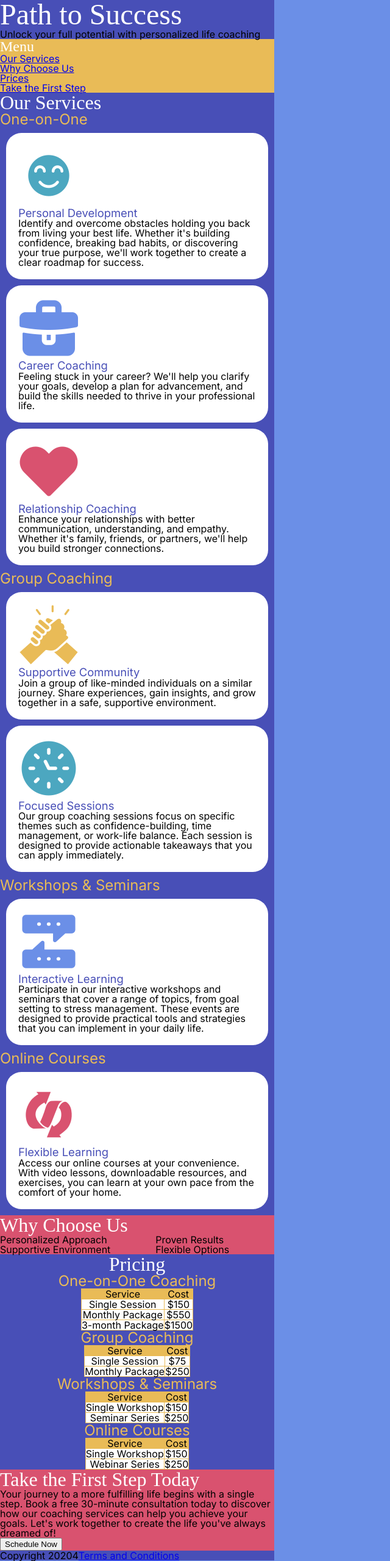
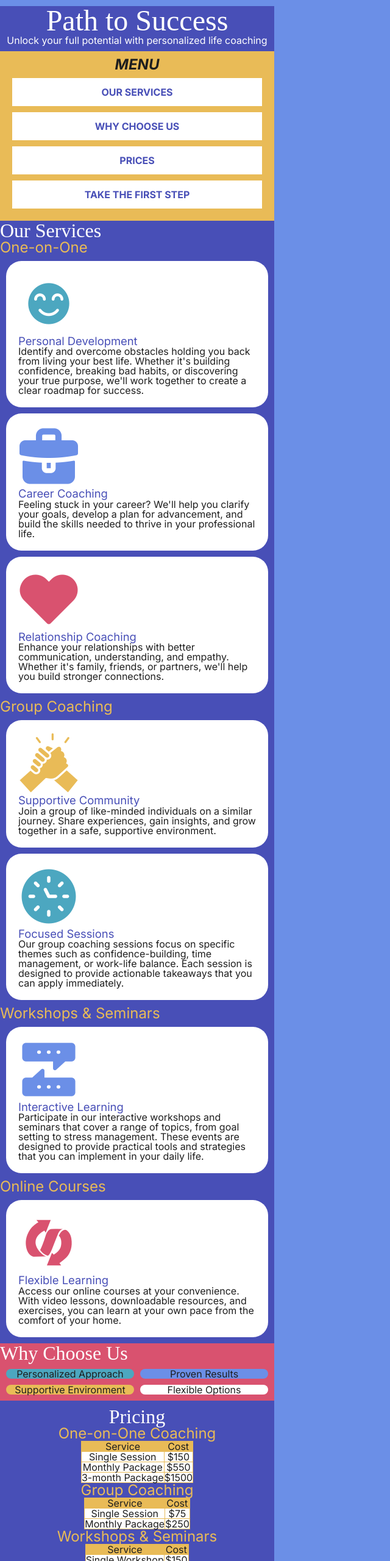
Before and after one commit to owliix/path-to-success, a plain HTML site: page index.html in a window 1280 px wide. Shown: the top 2560 px of the page at 61% size, without its empty margins (0-640 px from the left). Drawn offline with Linux system fonts and the light colour scheme; a web font is replaced by a local one.

Commit message:
css update

```diff
--- a/index.html
+++ b/index.html
@@ -11,8 +11,10 @@
     </head>
     <body>
         <header>
-            <h1>Path to Success</h1>
-            <p>Unlock your full potential with personalized life coaching</p>
+            <section id="ptsuccess">
+                <h1>Path to Success</h1>
+                <p>Unlock your full potential with personalized life coaching</p>
+            </section>
             <nav>
                 <h2>Menu</h2>
                 <ul>
@@ -73,10 +75,10 @@
             <section id="whychoose">
                 <h2>Why Choose Us</h2>
                 <div class="grid">
-                    <div>Personalized Approach</div>
-                    <div>Proven Results</div>
-                    <div>Supportive Environment</div>
-                    <div>Flexible Options</div>
+                    <div class="b1">Personalized Approach</div>
+                    <div class="b2">Proven Results</div>
+                    <div class="b3">Supportive Environment</div>
+                    <div class="b4">Flexible Options</div>
                 </div>
             </section>
 
--- a/style.css
+++ b/style.css
@@ -93,19 +93,50 @@ h4{
 header{
     background-color: var(--purple);
     width: 450px;
+    text-align: center;
+    color: var(--white);
+}
+
+#ptsuccess{
+    margin: 10px;
 }
 
 nav{
     background-color: var(--yellow);
+    text-align: center;
+    margin: 0px;
+    padding-bottom: 10px;
 }
 
 nav > h2{
     font-size: 1.5em;
+    padding: 10px;
+    font-family: Inter;
+    font-weight: bolder;
+    text-transform: uppercase;
+    font-style: italic;
+    color: var(--dark-gray);
+}
+
+li{
+    margin-bottom: 10px;
+    background-color: var(--white);
+    padding: 15px;
+    margin-left: 20px;
+    margin-right: 20px;
+}
+
+li > a{
+    color: var(--purple);
+    text-decoration: none;
+    font-weight: bold;
+    text-transform: uppercase;
 }
 
 body{
     width: 450px;
     background-color: var(--purple);
+    color: var(--dark-gray);
 }
 
 #persdev{
@@ -166,6 +197,7 @@ body{
 
 #whychoose{
     background-color: var(--pink);
+    margin: 0;
 }
 
 
@@ -176,7 +208,35 @@ body{
 
 .grid {
     display: grid;
-    grid-template-columns: auto auto;
+    grid-template-columns: 1fr 1fr;
+    margin: 10px;
+    padding-bottom: 10px;
+    row-gap: 10px;
+    column-gap: 10px;
+}
+
+div.grid > .b1{
+    border-radius: 25px;
+    background-color: var(--teal);
+    text-align: center;
+}
+
+div.grid > .b2{
+    border-radius: 25px;
+    background-color: var(--lavender);
+    text-align: center;
+}
+
+div.grid > .b3{
+    border-radius: 25px;
+    background-color: var(--yellow);
+    text-align: center;
+}
+
+div.grid > .b4{
+    border-radius: 25px;
+    background-color: var(--white);
+    text-align: center;
 }
 
 table{
```
